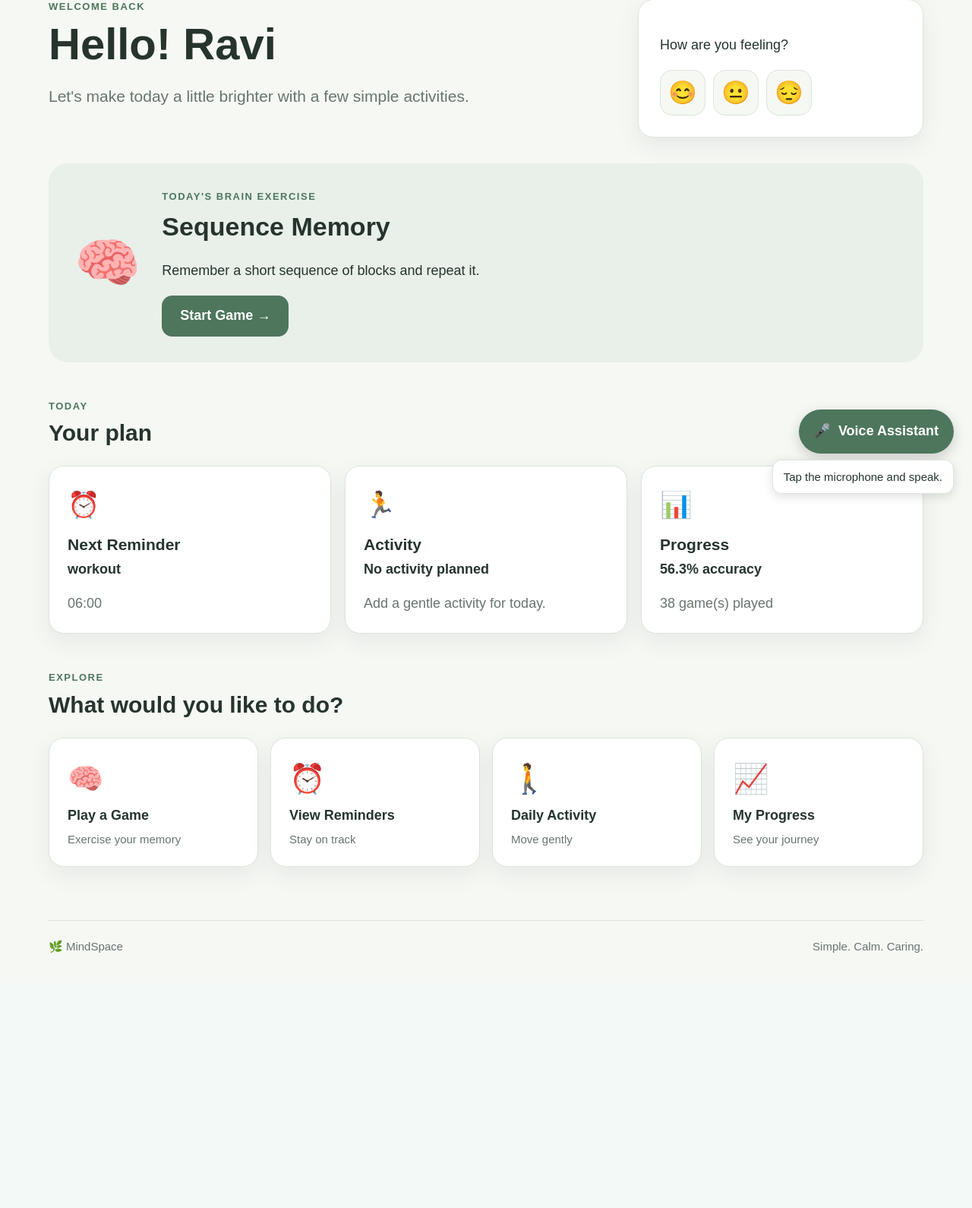
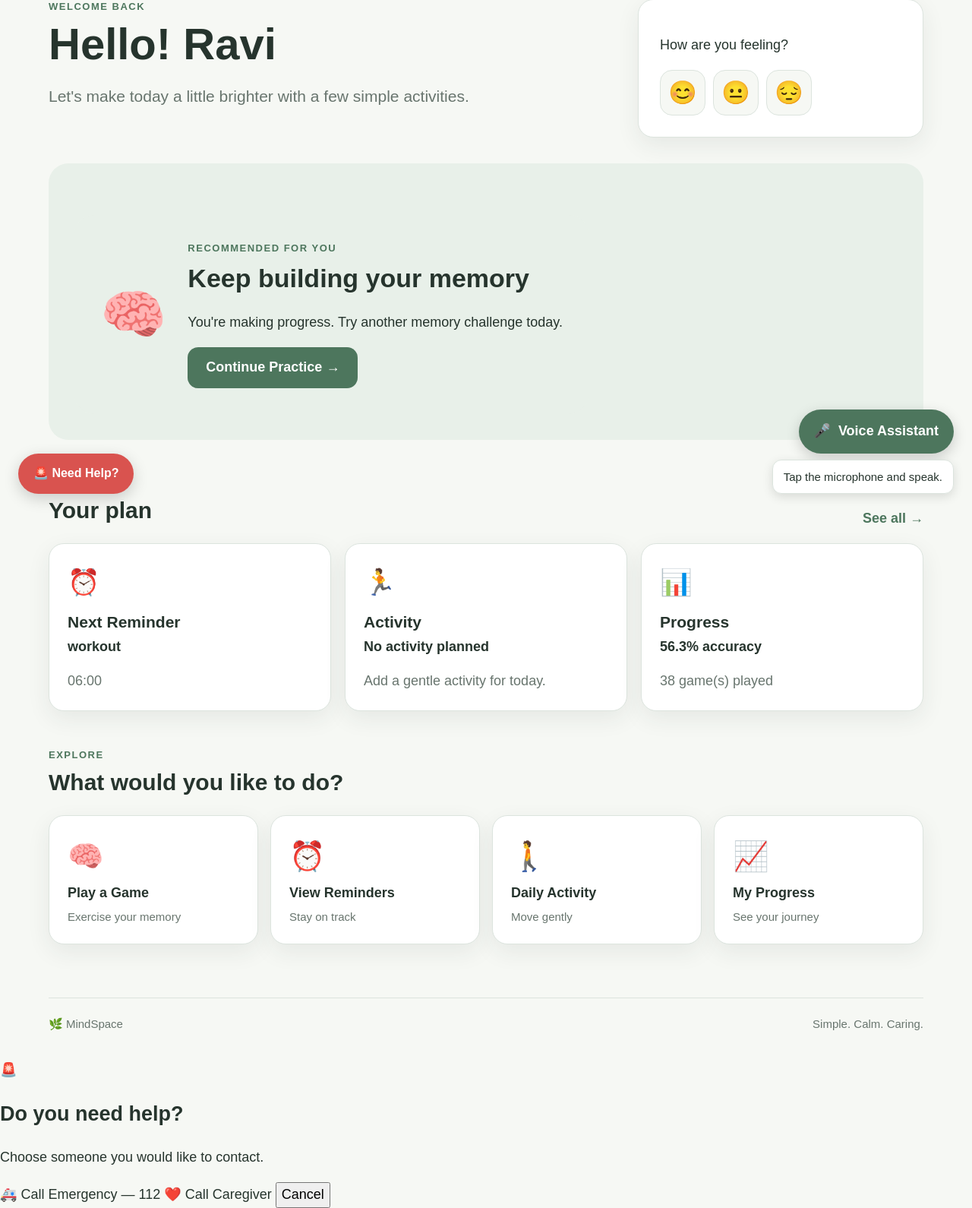
Before and after one commit to jahnavi09-08/eldercare-mindspace, a Flask app: page / in a window 1280 px wide. Shown: the part 126-1716 px from the top of the page at 76% size. Before the commit the page ends 1380 px from the top, so only its background shows below. Run offline with Flask 3, Linux system fonts and the light colour scheme; a user stored in the database is signed in; data comes from the database, SQL or seed files in the repository; both versions use the stored data as it was after the commit.

Commit message:
total final demo

```diff
--- a/app.py
+++ b/app.py
@@ -830,6 +830,7 @@ def passkey_login_verify():
 # LOGOUT
 # =========================================================
 @app.route("/logout")
+
 def logout():
 
     session.clear()
--- a/database.py
+++ b/database.py
@@ -32,14 +32,20 @@ def init_db():
     db.executescript(
         """
         CREATE TABLE IF NOT EXISTS users (
-            id INTEGER PRIMARY KEY AUTOINCREMENT,
-            name TEXT NOT NULL,
-            age INTEGER,
-            username TEXT UNIQUE,
-            password_hash TEXT,
-            created_at TIMESTAMP DEFAULT CURRENT_TIMESTAMP
-        );
+    id INTEGER PRIMARY KEY AUTOINCREMENT,
+    name TEXT NOT NULL,
+    age INTEGER,
+    username TEXT UNIQUE,
+    password_hash TEXT,
 
+    caregiver_name TEXT,
+    caregiver_phone TEXT,
+
+    emergency_contact_name TEXT,
+    emergency_contact_phone TEXT,
+
+    created_at TIMESTAMP DEFAULT CURRENT_TIMESTAMP
+);
 
         CREATE TABLE IF NOT EXISTS game_results (
             id INTEGER PRIMARY KEY AUTOINCREMENT,
@@ -94,6 +100,29 @@ def init_db():
         );
         """
     )
+        # =====================================================
+    # EMERGENCY CONTACT FIELDS
+    # =====================================================
+
+    user_columns = [
+        "caregiver_name",
+        "caregiver_phone",
+        "emergency_contact_name",
+        "emergency_contact_phone"
+    ]
+
+    existing_columns = {
+        row["name"]
+        for row in db.execute("PRAGMA table_info(users)").fetchall()
+    }
+
+    for column in user_columns:
+
+        if column not in existing_columns:
+
+            db.execute(
+                f"ALTER TABLE users ADD COLUMN {column} TEXT"
+            )
 
 
     # =====================================================
--- a/static/css/style.css
+++ b/static/css/style.css
@@ -2513,3 +2513,143 @@ textarea {
     padding: 10px;
 
 }
+/* =========================================================
+   EMERGENCY HELP BUTTON
+   ========================================================= */
+
+.emergency-help-button {
+    position: fixed;
+
+    left: 24px;
+    bottom: 24px;
+
+    z-index: 999;
+
+    min-width: 150px;
+    padding: 14px 20px;
+
+    border: none;
+    border-radius: 999px;
+
+    background: #d9534f;
+    color: white;
+
+    font-size: 16px;
+    font-weight: 700;
+
+    cursor: pointer;
+
+    box-shadow: 0 6px 20px rgba(0, 0, 0, 0.18);
+
+    transition: transform 0.2s ease,
+                box-shadow 0.2s ease;
+}
+
+.emergency-help-button:hover {
+    transform: translateY(-2px);
+
+    box-shadow:
+        0 8px 24px rgba(0, 0, 0, 0.22);
+}
+
+
+/* Mobile */
+@media (max-width: 600px) {
+
+    .emergency-help-button {
+        left: 16px;
+        bottom: 20px;
+
+        min-width: 135px;
+
+        padding: 12px 16px;
+
+        font-size: 14px;
+    }
+
+}
+        .emergency-contact-card {
+            border: 1px solid #eadede;
+        }
+
+        .emergency-contact-intro {
+            margin-top: 0;
+            color: #666;
+            font-size: 16px;
+            line-height: 1.6;
+        }
+
+        .contact-grid {
+            display: grid;
+            grid-template-columns: repeat(2, 1fr);
+            gap: 20px;
+            margin-top: 20px;
+        }
+
+        .contact-box {
+            background: #f9faf9;
+            border-radius: 16px;
+            padding: 20px;
+            border: 1px solid #e5ebe7;
+        }
+
+        .contact-box h3 {
+            margin-top: 0;
+            margin-bottom: 16px;
+        }
+
+        .contact-field {
+            margin-bottom: 14px;
+        }
+
+        .contact-field label {
+            display: block;
+            margin-bottom: 7px;
+            font-weight: 600;
+            font-size: 15px;
+        }
+
+        .contact-field input {
+            width: 100%;
+            box-sizing: border-box;
+            padding: 13px 14px;
+            border: 1px solid #ccd8d0;
+            border-radius: 10px;
+            font-size: 16px;
+            background: white;
+        }
+
+        .contact-field input:focus {
+            outline: none;
+            border-color: #4f8f68;
+            box-shadow: 0 0 0 3px rgba(79, 143, 104, 0.12);
+        }
+
+        .save-contact-button {
+            margin-top: 20px;
+            border: none;
+            border-radius: 12px;
+            padding: 14px 24px;
+            background: #4f8f68;
+            color: white;
+            font-size: 16px;
+            font-weight: 700;
+            cursor: pointer;
+        }
+
+        .save-contact-button:hover {
+            opacity: 0.92;
+            transform: translateY(-1px);
+        }
+
+        .contact-message {
+            margin-top: 14px;
+            font-size: 15px;
+            font-weight: 600;
+        }
+
+        @media (max-width: 700px) {
+            .contact-grid {
+                grid-template-columns: 1fr;
+            }
+        }
--- a/templates/base.html
+++ b/templates/base.html
@@ -159,6 +159,65 @@
 
 
     {% block scripts %}{% endblock %}
+    <!-- Emergency Help Button -->
+<button
+    id="emergencyHelpButton"
+    class="emergency-help-button"
+    onclick="openEmergencyHelp()"
+    aria-label="Emergency Help"
+>
+    🚨 Need Help?
+</button>
+
+<!-- Emergency Modal -->
+<div id="emergencyModal" class="emergency-modal">
+
+    <div class="emergency-card">
+
+        <div class="emergency-icon">
+            🚨
+        </div>
+
+        <h2>Do you need help?</h2>
+
+        <p>
+            Choose someone you would like to contact.
+        </p>
+
+        <a
+            href="tel:112"
+            class="emergency-action emergency-call"
+        >
+            🚑 Call Emergency — 112
+        </a>
+
+        <a
+            href="tel:YOUR_CAREGIVER_NUMBER"
+            class="emergency-action"
+        >
+            ❤️ Call Caregiver
+        </a>
+
+        <button
+            class="emergency-cancel"
+            onclick="closeEmergencyHelp()"
+        >
+            Cancel
+        </button>
+
+    </div>
+
+</div>
+
+<script>
+function openEmergencyHelp() {
+    document.getElementById("emergencyModal").style.display = "flex";
+}
+
+function closeEmergencyHelp() {
+    document.getElementById("emergencyModal").style.display = "none";
+}
+</script>
 
 </body>
 
--- a/templates/index.html
+++ b/templates/index.html
@@ -47,38 +47,88 @@
 
 <section class="featured-game">
 
+    <section class="featured-game">
+
     <div class="featured-icon">
         🧠
     </div>
 
-
     <div class="featured-copy">
 
-        <p
-            class="eyebrow"
-            data-translate="todayBrainExercise"
-        >
-            TODAY'S BRAIN EXERCISE
+        <p class="eyebrow">
+            RECOMMENDED FOR YOU
         </p>
 
-        <h2 data-translate="sequenceMemory">
-            Sequence Memory
-        </h2>
+        {% if progress and progress.average_accuracy is not none %}
 
-        <p data-translate="sequenceDescription">
-            Remember a short sequence of blocks and repeat it.
+            {% if progress.average_accuracy < 40 %}
+
+                <h2>Let's practice your memory</h2>
+
+                <p>
+                    A gentle memory exercise can help you stay engaged today.
                 </p>
 
                 <a
                     class="primary-button"
                     href="{{ url_for('game', game_name='sequence') }}"
-            data-translate="startGame"
                 >
-            Start Game →
+                    Start Memory Game →
                 </a>
+
+            {% elif progress.average_accuracy < 70 %}
+
+                <h2>Keep building your memory</h2>
+
+                <p>
+                    You're making progress. Try another memory challenge today.
+                </p>
+
+                <a
+                    class="primary-button"
+                    href="{{ url_for('game', game_name='sequence') }}"
+                >
+                    Continue Practice →
+                </a>
+
+            {% else %}
+
+                <h2>You're doing great! 🌟</h2>
+
+                <p>
+                    Your recent performance is strong. Ready for another challenge?
+                </p>
+
+                <a
+                    class="primary-button"
+                    href="{{ url_for('game', game_name='sequence') }}"
+                >
+                    Take Today's Challenge →
+                </a>
+
+            {% endif %}
+
+        {% else %}
+
+            <h2>Start your memory journey</h2>
+
+            <p>
+                Try a simple memory game and MindSpace will personalize
+                future activities based on your progress.
+            </p>
+
+            <a
+                class="primary-button"
+                href="{{ url_for('game', game_name='sequence') }}"
+            >
+                Start Your First Game →
+            </a>
+
+        {% endif %}
 
     </div>
 
+</section>
 </section>
 
 
```
Also changed, not shown: database/dementia_games.db. Lines whose indentation alone changed are shown as unchanged.
